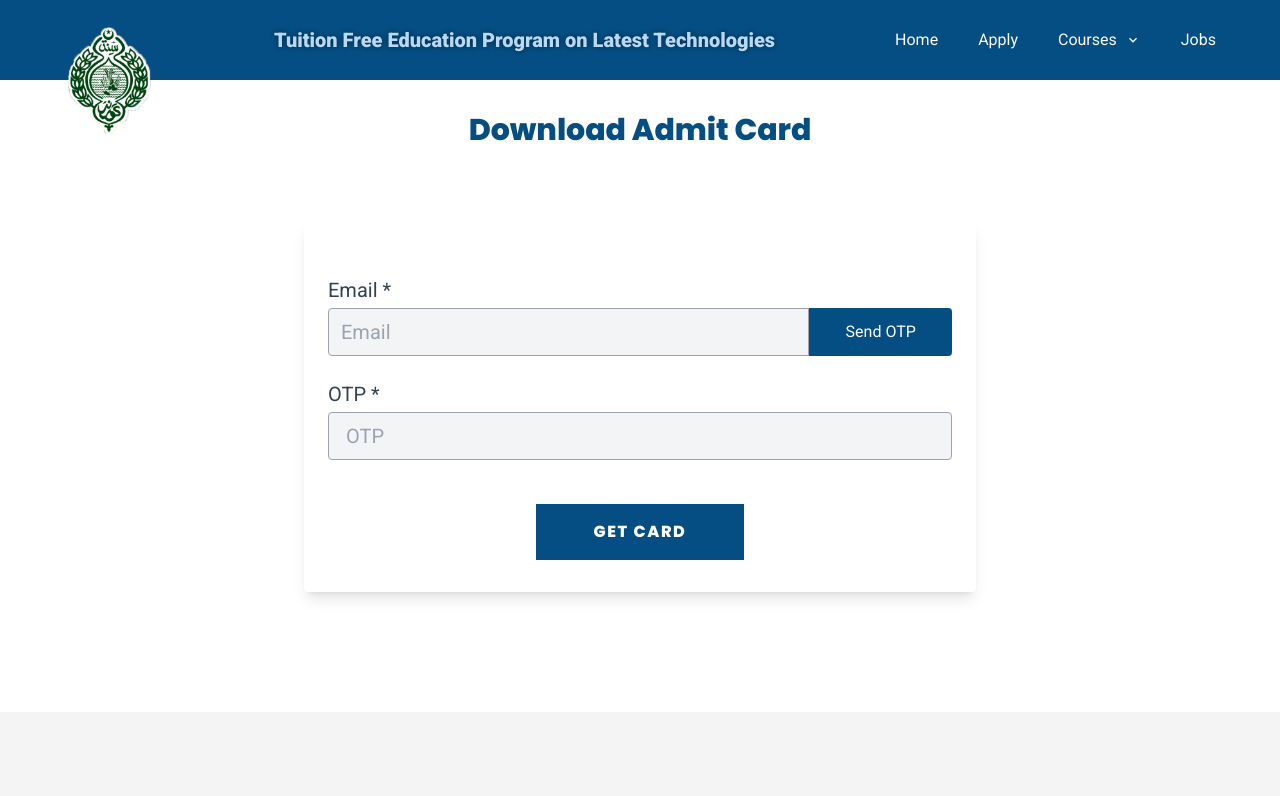
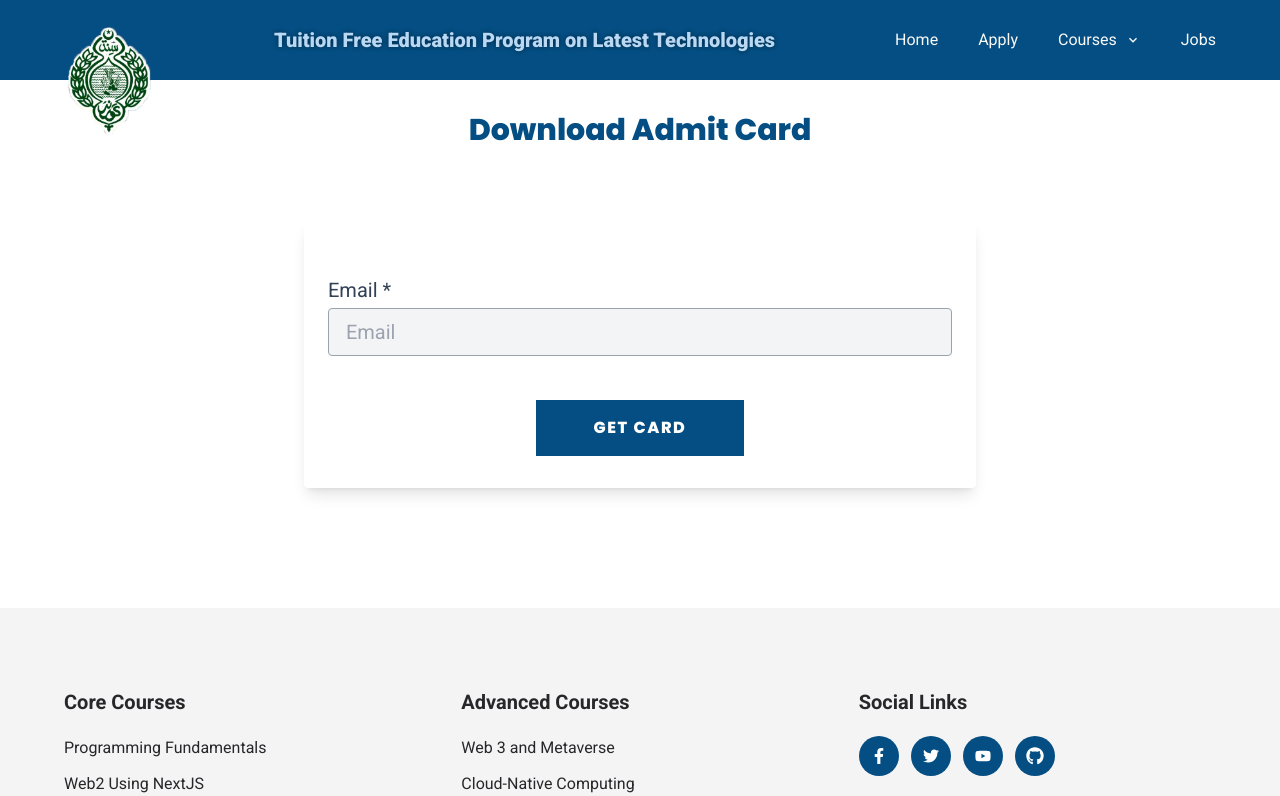
Before and after one commit to governor-sindh/website, a Next.js app: page /admit-card in a window 1280 px wide. Shown: the top 796 px of the page. Built offline with nearby package versions, Linux system fonts and the light colour scheme.

Commit message:
otp commented

```diff
--- a/src/app/admit-card/page.tsx
+++ b/src/app/admit-card/page.tsx
@@ -3,7 +3,8 @@ import {
   Loader,
   AdmitCard,
   PrintableAdmitCard,
-  EmailAndOtpFields,
+  Input,
+  // EmailAndOtpFields,
 } from "@/components";
 import { useForm } from "react-hook-form";
 import { yupResolver } from "@hookform/resolvers/yup";
@@ -44,32 +45,30 @@ export default function Page() {
       const response = await fetch("/api/admitcard", {
         body: JSON.stringify({
           email: formData.email.toLowerCase(),
-          otp: Number(formData.otp),
+          // otp: Number(formData.otp),
         }),
         method: "POST",
       });
 
-      if (!response.ok) throw new Error(JSON.stringify(await response.json()));
       const res = await response.json();
+      if (!response.ok) throw new Error(res.message);
 
       setData(res);
     } catch (err: any) {
-      err = JSON.parse(err.message);
-
       toast({
-        title: `${err.message}`,
+        title: `${err.message || "Unknown Error"}`,
         status: "error",
         duration: 9000,
         isClosable: true,
       });
 
-      if (err.message === "Incorrect OTP Entered!") {
-        setOccupiedErr({ email: "", otp: "Incorrect OTP Entered!" });
-      } else if (err.message === "User with this email does not exist!") {
+      if (err.message === "User with this email does not exist!") {
         setOccupiedErr({
           email: "User with this email does not exist!",
           otp: "",
         });
+      } else if (err.message === "Incorrect OTP Entered!") {
+        setOccupiedErr({ email: "", otp: "Incorrect OTP Entered!" });
       }
     } finally {
       setLoading(false);
@@ -101,13 +100,21 @@ export default function Page() {
           onSubmit={handleSubmit(onFormSubmit)}
           noValidate
         >
-          <EmailAndOtpFields
+          <Input
+            type="email"
+            id="email"
+            placeholder="Email"
+            required={true}
+            register={register}
+            errors={errors}
+          />
+          {/* <EmailAndOtpFields
             watch={watch}
             register={register}
             errors={errors}
             occupiedErr={occupiedErr}
             setOccupiedErr={setOccupiedErr}
-          />
+          /> */}
           <div className="flex justify-center">
             <button
               type="submit"
--- a/src/app/api/applyform/route.ts
+++ b/src/app/api/applyform/route.ts
@@ -157,11 +157,11 @@ export async function POST(request: NextRequest, res: NextApiResponse) {
     }
     const oldUser = oldUsers[0];
     if (!!oldUser && oldUser.email == email) {
-      throw new Error("This Email Already Occupied!");
+      throw new Error("An application with this email already exists.");
     } else if (!!oldUser && oldUser.cnic == cnic) {
-      throw new Error("This CNIC Already Occupied!");
+      throw new Error("An application with this CNIC already exists.");
     } else if (!!oldUser && oldUser.phoneNumber == phoneNumber) {
-      throw new Error("This Phone Number Already Occupied!");
+      throw new Error("An application with this Phone number already exists.");
     }
 
     ///Commenting out otp code until email is working fine
--- a/src/app/apply/page.tsx
+++ b/src/app/apply/page.tsx
@@ -4,7 +4,7 @@ import {
   Input,
   Loader,
   PrintableAdmitCard,
-  EmailAndOtpFields,
+  // EmailAndOtpFields,
 } from "@/components";
 import { useState } from "react";
 import { useForm } from "react-hook-form";
@@ -68,7 +68,6 @@ export default function Page() {
       });
 
       const resData: any = await res.json();
-
       if (!resData.users) throw new Error(resData.message);
 
       setFormValues({
@@ -86,7 +85,7 @@ export default function Page() {
       setIsApplied(true);
     } catch (err: any) {
       toast({
-        title: `${err.message}`,
+        title: `${err.message || "Unknown Error"}`,
         status: "error",
         duration: 9000,
         isClosable: true,
@@ -176,13 +175,23 @@ export default function Page() {
             register={register}
             errors={errors}
           />
-          <EmailAndOtpFields
+          <Input
+            type="email"
+            id="email"
+            placeholder="Email"
+            required={true}
+            register={register}
+            errors={errors}
+            occupiedErr={occupiedErr}
+            setOccupiedErr={setOccupiedErr}
+          />
+          {/* <EmailAndOtpFields
             watch={watch}
             register={register}
             errors={errors}
             occupiedErr={occupiedErr}
             setOccupiedErr={setOccupiedErr}
-          />
+          /> */}
           <Input
             type="tel"
             id="cnic"
--- a/src/components/OTP/EmailAndOtpFields.tsx
+++ b/src/components/OTP/EmailAndOtpFields.tsx
@@ -33,8 +33,9 @@ export default function EmailAndOtpFields({
         method: "POST",
       });
 
-      if (!response.ok) throw new Error(JSON.stringify(await response.json()));
       const res = await response.json();
+      if (!response.ok) throw new Error(res.message);
+
       setResendOtpAvailable(false);
 
       toast({
@@ -44,10 +45,8 @@ export default function EmailAndOtpFields({
         isClosable: true,
       });
     } catch (err: any) {
-      err = JSON.parse(err.message);
-
       toast({
-        title: `${err.message}`,
+        title: `${err.message || "Unknown Error"}`,
         status: "error",
         duration: 9000,
         isClosable: false,
--- a/src/lib/yupValidation.ts
+++ b/src/lib/yupValidation.ts
@@ -35,12 +35,12 @@ export const mainFormSchema = yup.object({
     .required("Email is required")
     .max(55, "Character limit reached, maximum allowed characters is 55.")
     .matches(emailRegex, "Email is not valid"),
-  otp: yup
-    .string()
-    .matches(otpRegex, "OTP must be 6 characters")
-    .required("Please confirm the one time password sent to your email.")
-    .min(6, "OTP must be 6 characters")
-    .max(6, "OTP must be 6 characters"),
+  // otp: yup
+  //   .string()
+  //   .matches(otpRegex, "OTP must be 6 characters")
+  //   .required("Please confirm the one time password sent to your email.")
+  //   .min(6, "OTP must be 6 characters")
+  //   .max(6, "OTP must be 6 characters"),
   dateOfBirth: yup
     .date()
     .max(new Date(), "Invalid date of birth")
@@ -68,10 +68,10 @@ export const admitCardRequirementsSchema = yup.object({
     .required("Email is required")
     .max(55, "Character limit reached, maximum allowed characters is 55.")
     .matches(emailRegex, "Email is not valid"),
-  otp: yup
-    .string()
-    .matches(otpRegex, "OTP must be 6 characters")
-    .required("Please confirm the one time password sent to your email.")
-    .min(6, "OTP must be 6 characters")
-    .max(6, "OTP must be 6 characters"),
+  // otp: yup
+  //   .string()
+  //   .matches(otpRegex, "OTP must be 6 characters")
+  //   .required("Please confirm the one time password sent to your email.")
+  //   .min(6, "OTP must be 6 characters")
+  //   .max(6, "OTP must be 6 characters"),
 });
```
